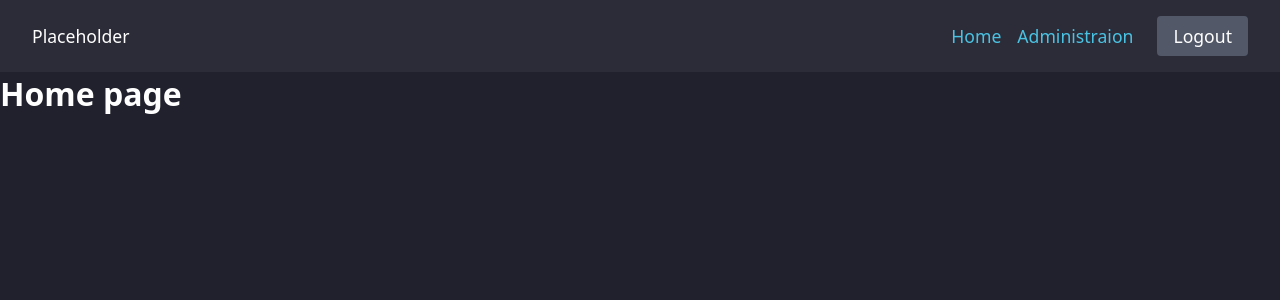
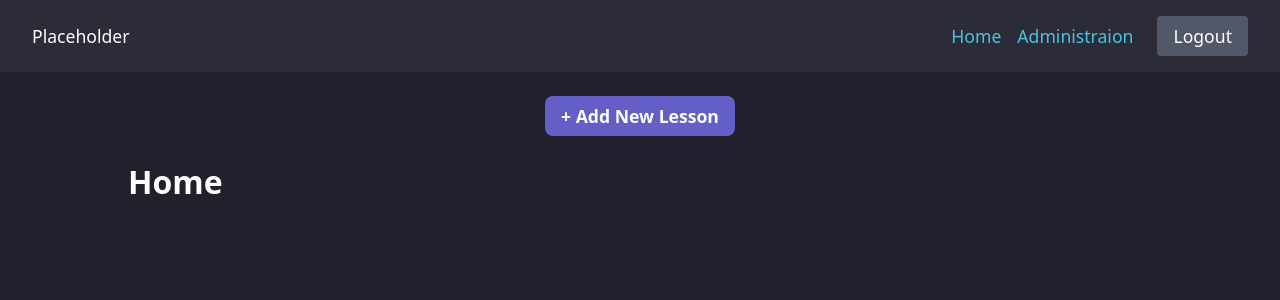
Before and after one commit to srtaps/vue-rtf-editor, a Vue app in the folder frontend/: page /home in a window 1280 px wide. Shown: the top 300 px of the page. Built offline with nearby package versions, Linux system fonts and the light colour scheme; sample sign-in values are in the browser's storage.

Commit message:
Structure and style Home view

```diff
--- a/frontend/src/assets/main.css
+++ b/frontend/src/assets/main.css
@@ -83,6 +83,7 @@ input {
 
 .button {
   font: inherit;
+  padding: 8px 16px;
   border: none;
   color: #fefefe;
   cursor: pointer;
@@ -100,7 +101,6 @@ input {
 
   border: none;
   border-radius: 8px;
-  padding: 8px 16px;
 }
 
 .button--submit:hover {
@@ -109,10 +109,34 @@ input {
 
 .button--logout {
   background-color: #525868;
-  padding: 8px 16px;
   border-radius: 4px;
 }
 
 .button--logout:hover {
   background-color: #424653;
 }
+
+.button--add-post {
+  background-color: #645fc6;
+  border-radius: 8px;
+  font-weight: bold;
+  font-size: 1.1rem;
+}
+
+.button--add-post:hover {
+  background-color: #433ead;
+}
+
+.btn-container {
+  text-align: center;
+  padding: 24px 0px;
+}
+
+.home {
+  min-height: 100vh;
+}
+
+.wrapper {
+  width: 80%;
+  margin: 0 auto;
+}
--- a/frontend/src/views/Home.vue
+++ b/frontend/src/views/Home.vue
@@ -1,6 +1,15 @@
 <template>
-  <Navbar />
-  <h1>Home page</h1>
+  <div class="home">
+    <Navbar />
+    <div class="btn-container">
+      <a href="#"
+        ><button class="button button--add-post">+ Add New Lesson</button></a
+      >
+    </div>
+    <div class="wrapper">
+      <h1>Home</h1>
+    </div>
+  </div>
 </template>
 
 <script setup>
```
